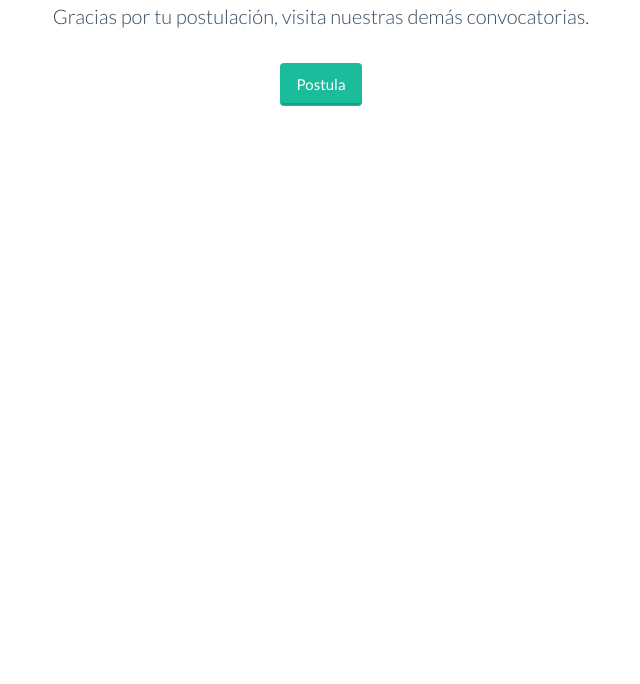
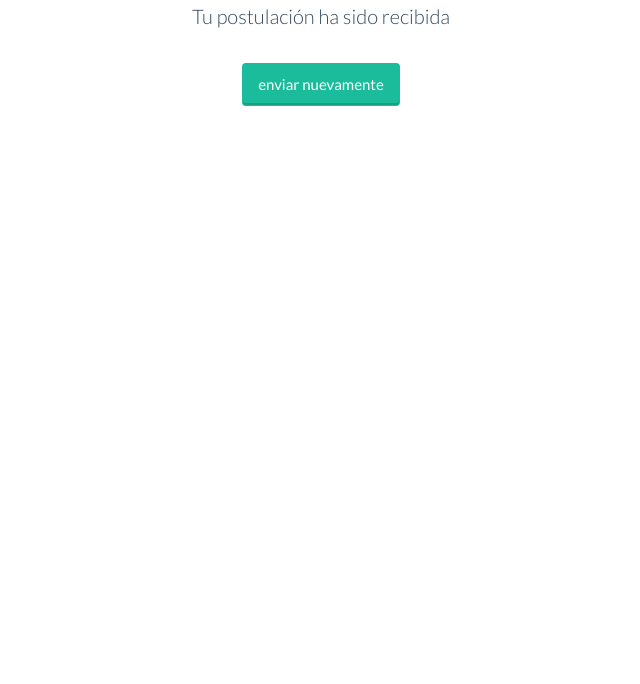
Before and after one commit to Lubelperu/sitio, a plain HTML site: page finpostulacionembed.html in a window 1280 px wide. Shown: the part 116-800 px from the top of the page, without its empty margins (319-959 px from the left). Drawn offline with Linux system fonts and the light colour scheme; a web font is replaced by a local one.

Commit message:
modificado para que se pueda volver a postular finpostulacionembed

```diff
--- a/finpostulacionembed.html
+++ b/finpostulacionembed.html
@@ -78,8 +78,8 @@
           <div class="row">
             <div class="col-md-6 col-md-offset-3 text-center wrap_title">
               <h2>¡Gracias!</h2>
-              <p class="lead">Gracias por tu postulación, visita nuestras demás convocatorias.</p>
-              <p><a class="btn btn-embossed btn-primary view" role="button" href="trabajaconnosotros.html">Postula</a></p>
+              <p class="lead">Tu postulación ha sido recibida</p>
+              <p><a class="btn btn-embossed btn-primary view" role="button" href="https://forms.zohopublic.com/virtualoffice6697/form/Convocatoriasgenerales/formperma/gCefhE3DM0e02MEk123b0a8Hh">enviar nuevamente</a></p>
             </div>
           </div>
         </div>
```
